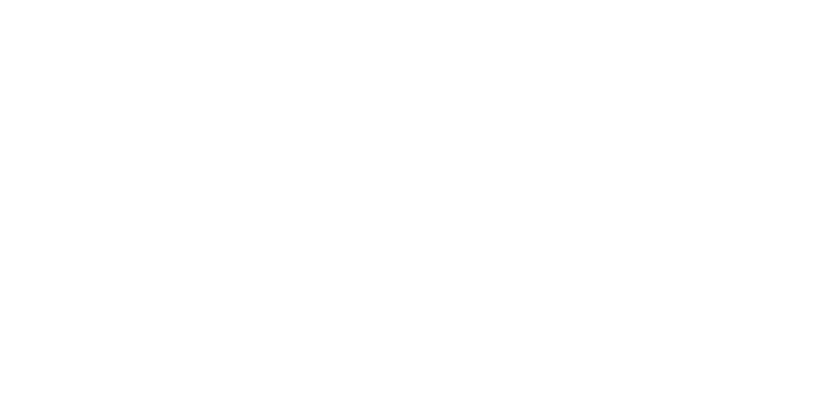
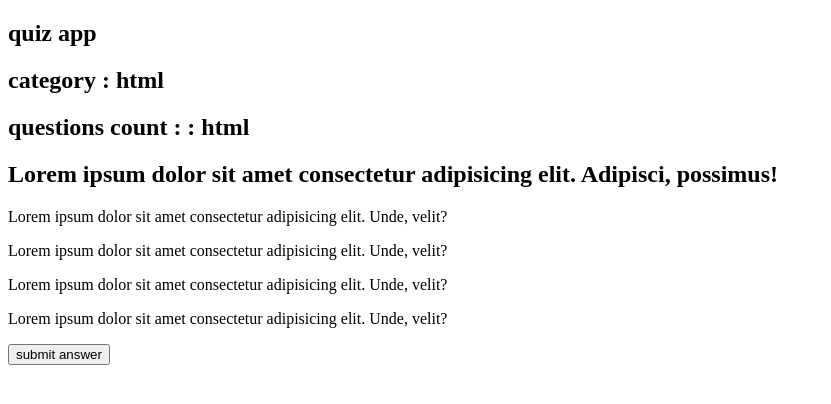
Before and after one commit to HamdyPs/quizApplection, a plain HTML site: page index.html in a window 1280 px wide. Shown: the whole page, without its empty margins (0-831 px from the left). Drawn offline with Linux system fonts and the light colour scheme.

Commit message:
create html structure Relate #3

```diff
--- a/index.html
+++ b/index.html
@@ -4,9 +4,35 @@
   <meta charset="UTF-8">
   <meta http-equiv="X-UA-Compatible" content="IE=edge">
   <meta name="viewport" content="width=device-width, initial-scale=1.0">
+  <link rel="stylesheet" href="style/style.css">
   <title>quiz App</title>
 </head>
 <body>
-
+  <section>
+    <div class="container">
+      <div class="whole-quiz">
+        <div class="title-div">
+          <h1 class="title">quiz app</h1>
+        </div>
+        <div class="category-Qcount-div">
+          <h2 class="category">category : <span id="category">html</span></h2>
+          <h2 class="category">questions count : : <span id="questionsCount">html</span></h2>
+        </div>
+        <div class="questions-div">
+          <h2 class="question">Lorem ipsum dolor sit amet consectetur adipisicing elit. Adipisci, possimus!</h2>
+        </div>
+        <div class="answers-div">
+          <p>Lorem ipsum dolor sit amet consectetur adipisicing elit. Unde, velit?</p>
+          <p>Lorem ipsum dolor sit amet consectetur adipisicing elit. Unde, velit?</p>
+          <p>Lorem ipsum dolor sit amet consectetur adipisicing elit. Unde, velit?</p>
+          <p>Lorem ipsum dolor sit amet consectetur adipisicing elit. Unde, velit?</p>
+        </div>
+        <div class="sub-div">
+          <button id="submit">submit answer</button>
+        </div>
+      </div>
+    </div>
+  </section>
+  <script src="script/main.js"></script>
 </body>
 </html>
```
